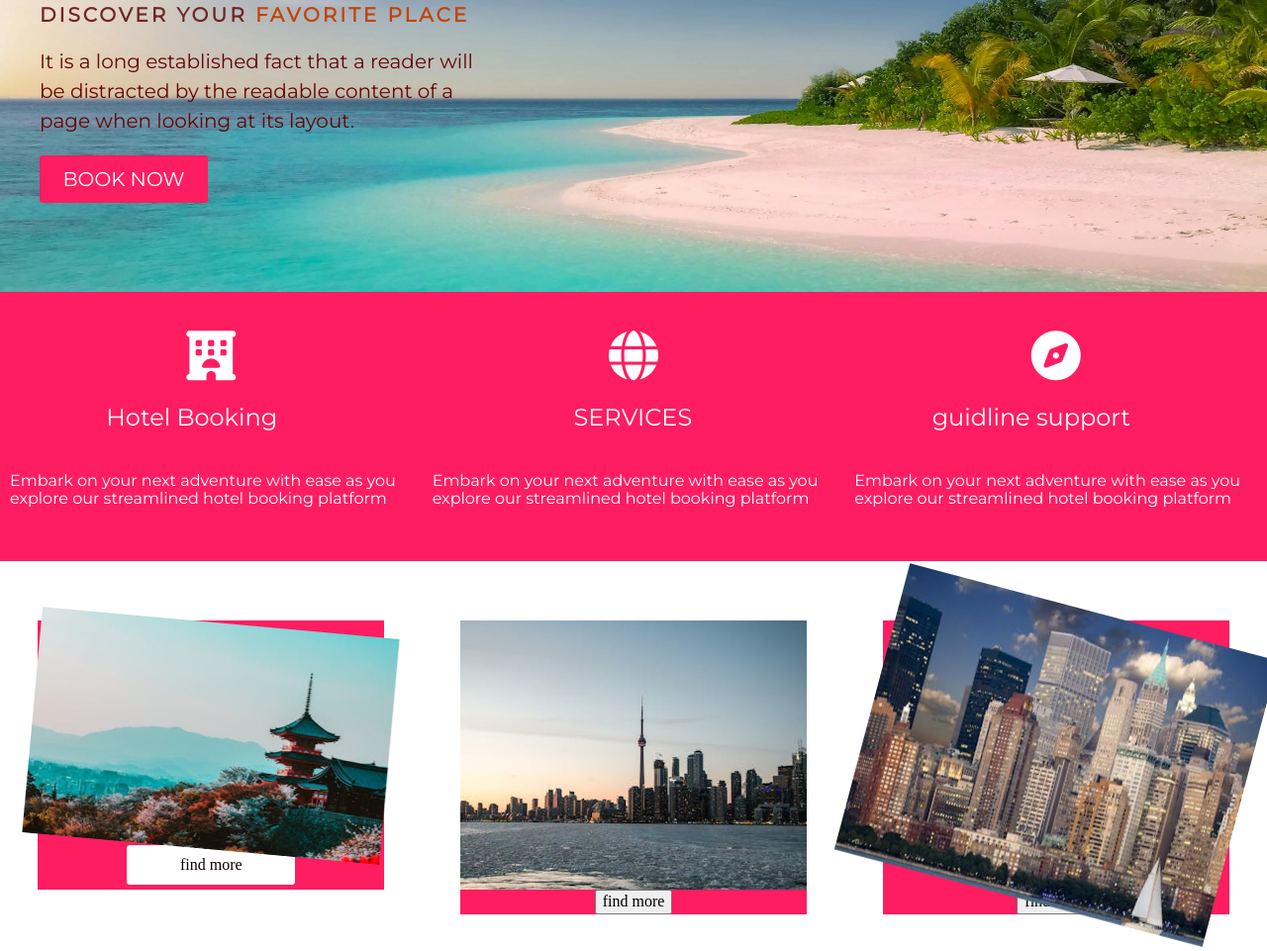
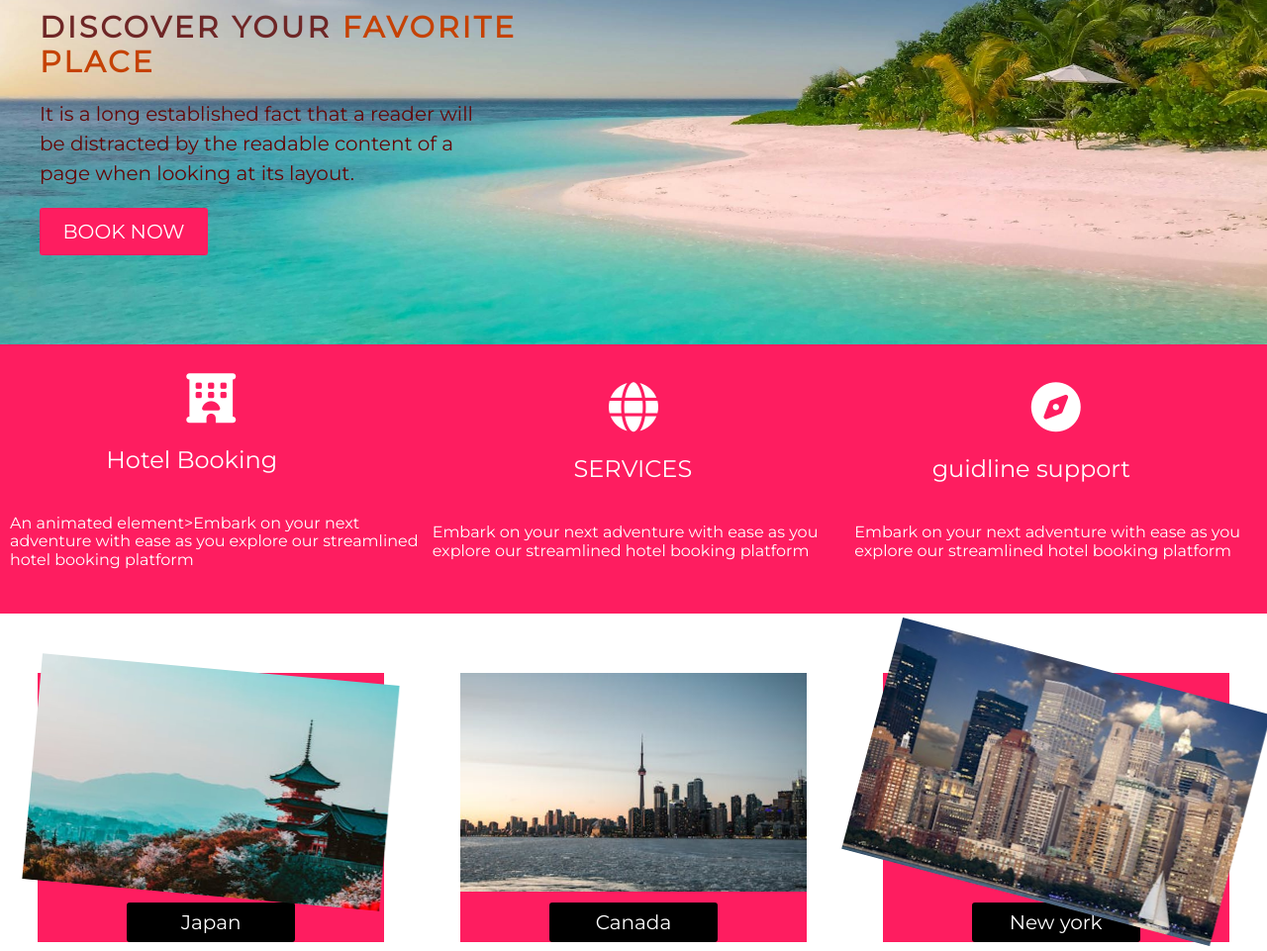
Before and after one commit to RiadAlhaj/animation.project, a plain HTML site: page index.html in a window 1280 px wide. Shown: the part 189-1150 px from the top of the page at 99% size. Drawn offline with nearby package versions, Linux system fonts and the light colour scheme.

Commit message:
editing animation to the H1 and keyframe to the images and transition and hover to the button

```diff
--- a/index.html
+++ b/index.html
@@ -4,6 +4,7 @@
   <meta charset="UTF-8">
   <meta name="viewport" content="width=device-width, initial-scale=1.0">
   <script src="https://kit.fontawesome.com/5818ad28f4.js" crossorigin="anonymous"></script>
+  <link rel="stylesheet" href="https://cdnjs.cloudflare.com/ajax/libs/animate.css/4.1.1/animate.min.css"/>
   <link rel="preconnect" href="https://fonts.googleapis.com">
   <link rel="preconnect" href="https://fonts.gstatic.com" crossorigin>
   <link href="https://fonts.googleapis.com/css2?family=Montserrat:ital@0;1&display=swap" rel="stylesheet">
@@ -14,14 +15,14 @@
 <body>
   <header>
    <div class="top-container">
-         <img class="logo" src="/img/TRAVEL LOGO 1.png" alt="palm-tree">
+         <img class="logo" src="img/TRAVEL LOGO 1.png" alt="palm-tree">
          <nav class="navbar">
            <ul class="ul-bar">
-             <li><a class="" href="#">HOME</a></li>
-             <li><a class="" href="#">ABOUT</a></li>
-             <li><a class="" href="#">POPULAR PLACES</a></li>
-             <li><a class="" href="#">OUR PACKAGE</a></li>
-             <li><a class="" href="#">CONTACT</a></li>
+             <li><a href="#">HOME</a></li>
+             <li><a href="#">ABOUT</a></li>
+             <li><a href="#">POPULAR PLACES</a></li>
+             <li><a href="#">OUR PACKAGE</a></li>
+             <li><a href="#">CONTACT</a></li>
            </ul>
          </nav>
       <button class="top-button"><a>SIGN UP</a></button>
@@ -29,8 +30,7 @@
   </header>
   <main>
     <section class="min_container">
-      <h1 class="h1">DISCOVER YOUR <span class="span-h1">FAVORITE PLACE</span>
-        </h1>
+      <h1 class="h1 animate__animated animate__pulse animate__infinite">DISCOVER YOUR <span class="span-h1">FAVORITE PLACE</span></h1>
       <p class="title">It is a long established fact that a reader will
         be distracted by the readable content of a
         page when looking at its layout.</p>
@@ -40,7 +40,7 @@
        <div class="card1">
         <i class="fa-solid fa-hotel"></i>
         <h3 class="h3-card1">Hotel Booking</h3>
-        <p>Embark on your next adventure with ease as you
+        <p>An animated element>Embark on your next adventure with ease as you
           explore our streamlined hotel booking platform</p>
        </div>
        <div class="card2">
@@ -61,15 +61,15 @@
     <div class="footer-img">
       <div class="box-img1">
         <img src="img/pexels-belle-co-402028 (1).jpg" alt="" class="Japan-img">
-        <button class="button-Japan"><a>find more</a></button>
+        <button class="button-Japan"><a>Japan</a></button>
       </div>
       <div class="box-img2">
         <img src="img/pexels-andre-furtado-800694.jpg" alt="" class="Canada-img">
-        <button class="button-Canada">find more</button>
+        <button class="button-Canada">Canada</button>
       </div>
       <div class="box-img3">
         <img src="/img/pexels-pixabay-40142.jpg" alt="" class="New-york-img">
-        <button class="button-New-york">find more</button>
+        <button class="button-New-york">New york</button>
       </div>
     </div>
   </footer>
--- a/style/index.css
+++ b/style/index.css
@@ -37,7 +37,6 @@ body{
   justify-content: space-around;
   align-items: center;
 }
-
 li{
   list-style: none;
   font-family: "Montserrat", sans-serif;
@@ -90,7 +89,7 @@ li a:active{
 }
 .h1{
   font-family: "Montserrat", sans-serif;
-  font-size: 20px;
+  font-size: 30px;
   font-weight: bold;
   color: #6e2626;
   letter-spacing: 3px;
@@ -183,7 +182,6 @@ h3{
   font-weight: 400;
   margin-left: 10px;
 }
-
 .footer-img{
   max-width: 1360px;
   width: 100%;
@@ -202,7 +200,7 @@ h3{
   background-color: #FE1D60;
   display: flex;
   flex-direction: column;
-  justify-content: center;
+  justify-content: space-between;
   align-items: center;
 }
 .Japan-img{
@@ -218,34 +216,45 @@ h3{
   50%{transform: scale(1.1) rotate(15deg);}
   100%{transform: scale(1) rotate(0deg);}
 }
-.Japan-img:hover{
+.Japan-img:hover , .New-york-img:hover{
   animation-play-state: paused;
-}
-.button-Japan{
-  background-color: #FFFFFF;
-  width: 170px;
-  height: 40px;
-  border: none;
-  border-radius: 3px;
-  color: #0a0000;
 }
 .Canada-img{
   max-width: 350px;
   width: 100%;
-  min-height: 272px;
+  min-height: 200px;
   height: 100%;
 }
 .New-york-img{
   animation: New-york-img 3.5s ease infinite;
   max-width: 350px;
   width: 100%;
-  min-height: 272px;
+  min-height: 200px;
+  height: 100%;
 }
-
-
-
 @keyframes New-york-img {
   0%{transform: scale(1) rotate(0deg);}
   50%{transform: scale(1.1) rotate(15deg);}
   100%{transform: scale(1) rotate(0deg);}
 }
+.button-Japan , .button-New-york , .button-Canada{
+  background-color: black;
+  width: 170px;
+  height: 40px;
+  border: none;
+  border-radius: 3px;
+  color: #FFFFFF;
+  cursor: pointer;
+  font-family: "Montserrat", sans-serif;
+  font-size: 20px;
+  font-weight: 400;
+  transition: background-color 0.15s , color 0.15s;
+}
+.button-Japan:hover , .button-Canada:hover , .button-New-york:hover{
+  background-color: #FFFFFF;
+  color: black;
+}
+.button-Japan:active , .button-Canada:active , .button-New-york:active{
+  background-color: black;
+  color: #FFFFFF;
+}
```
